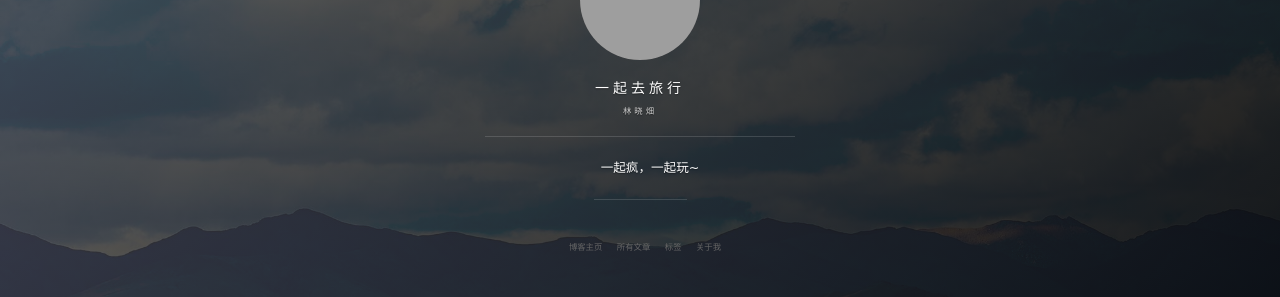
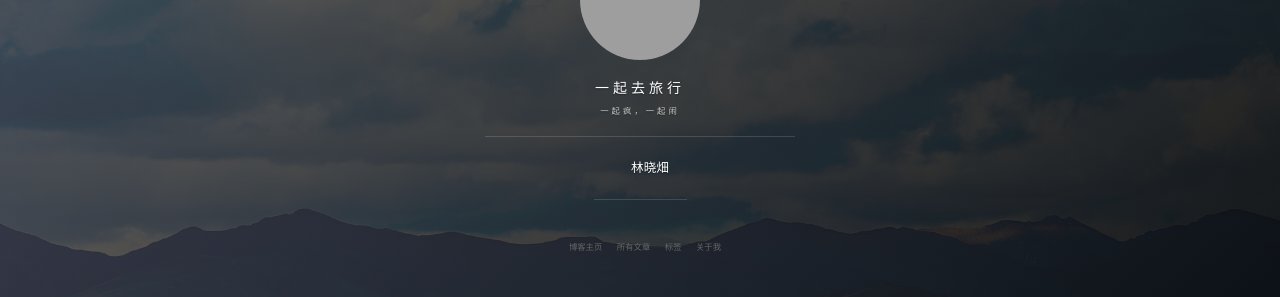
Before and after one commit to lxtxx/lxtxx.github.io, a Jekyll site: the page built from index.html, in a window 1280 px wide. Shown: the part 348-645 px from the top of the page. Built offline with Jekyll 4.4.1, drawn with Linux system fonts in a browser that asks for light colours; nearby versions of some CDN libraries; the list of posts is cut into pages by our own code; comment, search, counter and statistics services are not loaded; grey boxes are pictures that could not be loaded.

Commit message:
Update _config.yml

```diff
--- a/_config.yml
+++ b/_config.yml
@@ -1,7 +1,7 @@
 # Basic
 title: 一起去旅行
-subtitle: 林晓畑
-description: 一起疯，一起玩~
+subtitle: 一起疯，一起闹
+description: 林晓畑
 # 头像里面的标题
 avatarTitle: 生活不止眼前的苟且
 # 头像里面的描述
```
